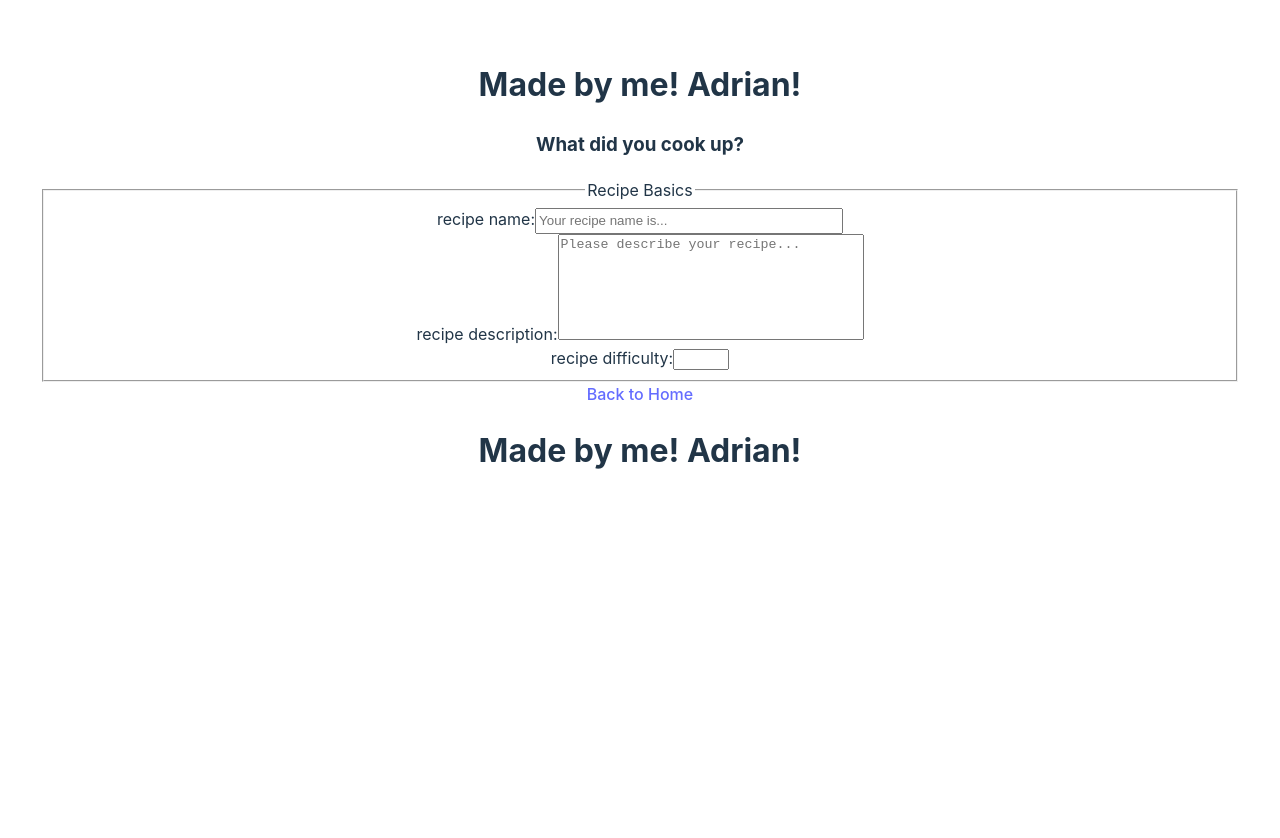
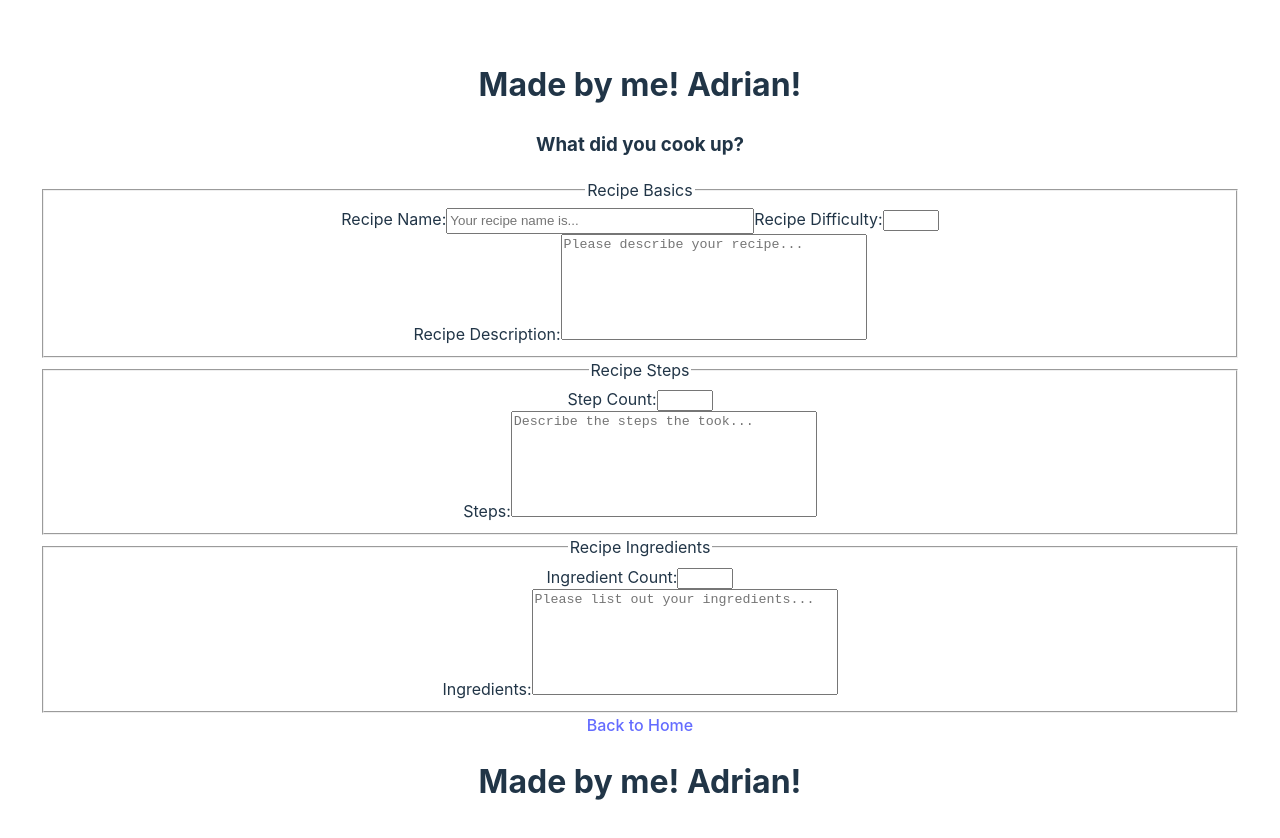
Before and after one commit to frausto98/culinaryConnections-React, a React (Vite) app in the folder client/: page /recipe-form in a window 1280 px wide. Shown: the top 838 px of the page. Before the commit the page ends 800 px from the top, so only its background shows below. Built offline with nearby package versions, Linux system fonts and the light colour scheme.

Commit message:
added the rest of my recipeForm need to add the functions that submit the form and reset the input values

```diff
--- a/client/src/pages/RecipeForm.jsx
+++ b/client/src/pages/RecipeForm.jsx
@@ -27,7 +27,7 @@ const RecipeForm = () => {
                     <fieldset>
                         <legend>Recipe Basics</legend>
                         <label>
-                            recipe name:
+                            Recipe Name:
                             <input
                             type="text"
                             name="recipeName"
@@ -38,9 +38,19 @@ const RecipeForm = () => {
                             style={styles.input}
                             required/>
                         </label>
+                        <label>
+                            Recipe Difficulty:
+                            <input
+                            type="number" max={10} min={0}
+                            name="recipeDifficulty"
+                            id="recipeDifficulty"
+                            //value
+                            //onChange
+                            required/>
+                        </label>
                         <br/>
                         <label>
-                            recipe description:
+                            Recipe Description:
                             <textarea
                             name="recipeDescription"
                             id="recipeDescription"
@@ -51,16 +61,57 @@ const RecipeForm = () => {
                             required>
                             </textarea>
                         </label>
-                        <br/>
+                    </fieldset>
+                    <fieldset>
+                        <legend>Recipe Steps</legend>
                         <label>
-                            recipe difficulty:
+                            Step Count:
                             <input
                             type="number" max={10} min={0}
-                            name="recipeDifficulty"
-                            id="recipeDifficulty"
+                            name="stepCount"
+                            id="stepCount"
                             //value
                             //onChange
                             required/>
+                        </label>
+                        <br/>
+                        <label>
+                            Steps:
+                            <textarea
+                            name="steps"
+                            id="steps"
+                            placeholder="Describe the steps the took..."
+                            //value
+                            //onChange
+                            style={styles.textArea}
+                            required>
+                            </textarea>
+                        </label>
+                    </fieldset>
+                    <fieldset>
+                        <legend>Recipe Ingredients</legend>
+                        <label>
+                            Ingredient Count:
+                            <input
+                            type="number" max={10} min={0}
+                            name="ingredientCount"
+                            id="ingredientCount"
+                            //value
+                            //onChange
+                            required/>
+                        </label>
+                        <br/>
+                        <label>
+                            Ingredients:
+                            <textarea
+                            name="ingredients"
+                            id="ingredients"
+                            placeholder="Please list out your ingredients..."
+                            //value
+                            //onChange
+                            style={styles.textArea}
+                            required>
+                            </textarea>
                         </label>
                     </fieldset>
                 </form>
```
